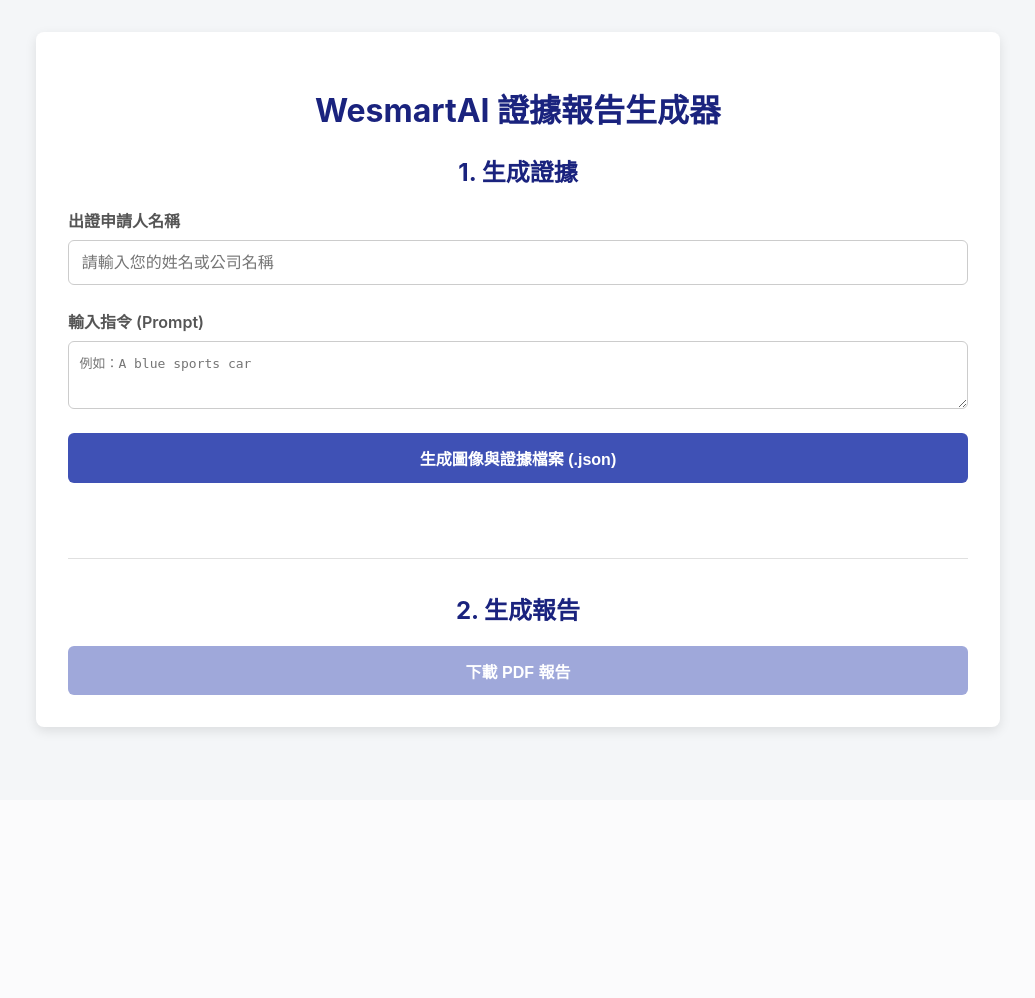
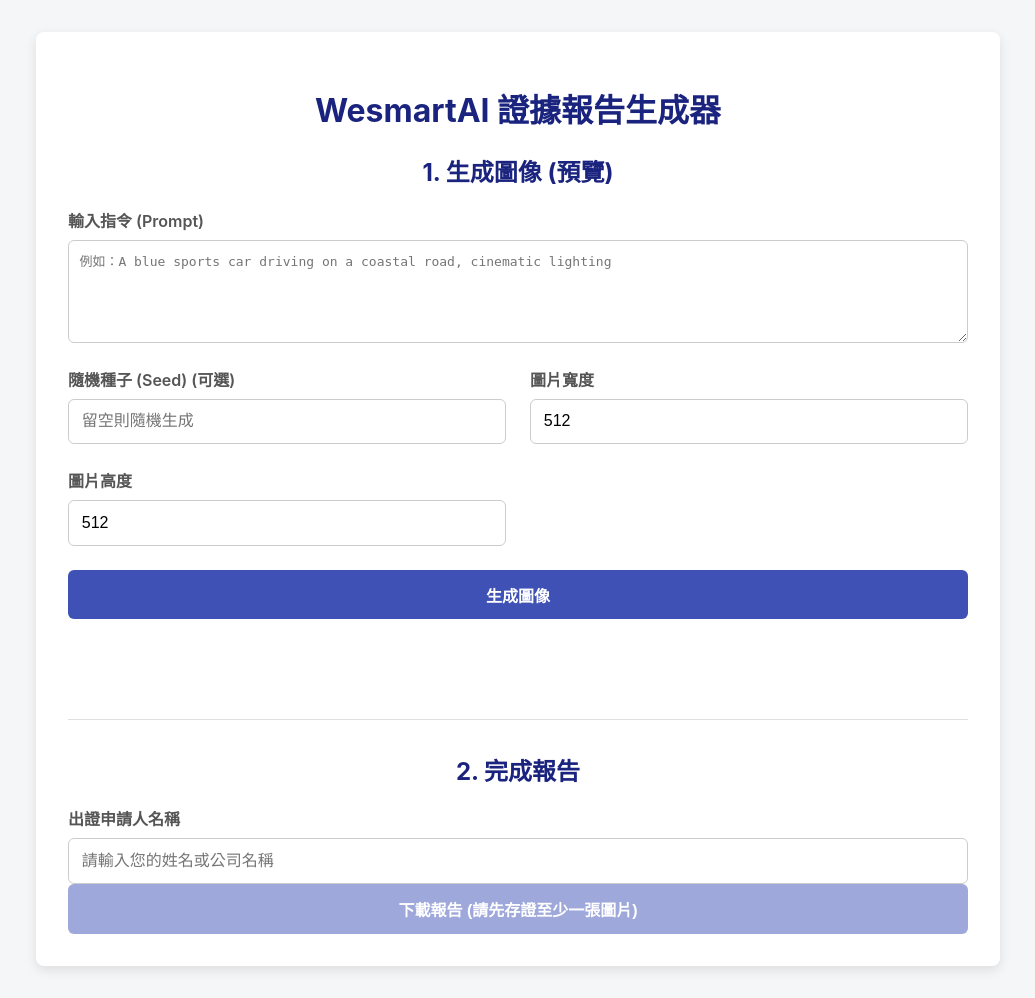
Before and after one commit to weshuangimpact/wesmartai-demo-2, a Flask app: page / in a window 1280 px wide. Shown: the whole page, without its empty margins (122-1157 px from the left). Before the commit the page ends 735 px from the top, so only its background shows below. Run offline with Flask 3, Linux system fonts and the light colour scheme.

Commit message:
Update index.html

```diff
--- a/templates/index.html
+++ b/templates/index.html
@@ -3,7 +3,7 @@
 <head>
     <meta charset="UTF-8">
     <meta name="viewport" content="width=device-width, initial-scale=1.0">
-    <title>WesmartAI圖像創作歷程證據封存系統</title>
+    <title>WesmartAI 圖像生成即時加密封裝系統</title>
     <style>
         body { font-family: -apple-system, BlinkMacSystemFont, "Segoe UI", Roboto, "Helvetica Neue", Arial, sans-serif; margin: 0; padding: 2em; background-color: #f4f6f8; color: #333; }
         .container { max-width: 900px; margin: auto; background: #fff; padding: 2em; border-radius: 8px; box-shadow: 0 4px 12px rgba(0,0,0,0.1); }
@@ -12,46 +12,75 @@
         .form-group { display: flex; flex-direction: column; }
         .full-width { grid-column: 1 / -1; }
         label { font-weight: 600; margin-bottom: 0.5em; color: #555; }
-        input, textarea, button { font-size: 1em; padding: 0.8em; border-radius: 6px; border: 1px solid #ccc; }
+        input, textarea, button { font-size: 1em; padding: 0.8em; border-radius: 6px; border: 1px solid #ccc; transition: all 0.2s ease; }
+        textarea { resize: vertical; min-height: 80px; }
         button { background-color: #3f51b5; color: white; border: none; cursor: pointer; font-weight: bold; }
         button:hover { background-color: #303f9f; }
         button:disabled { background-color: #9fa8da; cursor: not-allowed; }
-        #result-area { text-align: center; margin-top: 1.5em; }
-        #result-area img { max-width: 50%; height: auto; border-radius: 8px; border: 1px solid #ddd; }
+        #results-grid { display: grid; grid-template-columns: repeat(auto-fill, minmax(220px, 1fr)); gap: 1.5em; margin-top: 1.5em; }
+        .result-card { border: 1px solid #e0e0e0; border-radius: 8px; overflow: hidden; text-align: center; box-shadow: 0 2px 6px rgba(0,0,0,0.05); display: flex; flex-direction: column; }
+        .result-card img { max-width: 100%; height: auto; display: block; }
+        .result-card .info { padding: 1em; margin: 0; background: #fafafa; font-size: 0.9em; flex-grow: 1; }
+        .result-card .action { padding: 0.8em; background: #f0f0f0; }
+        .result-card .action button { width: 100%; padding: 0.6em; font-size: 0.9em; background-color: #00796b; }
+        .result-card .action button:disabled { background-color: #80cbc4; }
         .spinner { margin: 2em auto; width: 40px; height: 40px; border: 4px solid #f3f3f3; border-top: 4px solid #3f51b5; border-radius: 50%; animation: spin 1s linear infinite; display: none; }
         @keyframes spin { 0% { transform: rotate(0deg); } 100% { transform: rotate(360deg); } }
         #status { text-align: center; margin-top: 1em; font-weight: 500; min-height: 1.2em; }
         hr { border: none; height: 1px; background-color: #e0e0e0; margin: 2em 0; }
+        {% if not api_key_set %}
+        .warning { background-color: #fff3e0; color: #e65100; padding: 1em; border-radius: 8px; text-align: center; margin-bottom: 2em; }
+        {% endif %}
     </style>
 </head>
 <body>
     <div class="container">
         <h1>WesmartAI 證據報告生成器</h1>
 
-        <h2>1. 生成證據</h2>
+        {% if not api_key_set %}
+        <div class="warning">
+            <strong>注意：</strong> 後端尚未設定 TOGETHER_API_KEY 環境變數，圖像生成功能將無法使用。
+        </div>
+        {% endif %}
+
+        <h2>1. 生成圖像 (預覽)</h2>
         <div class="form-grid">
             <div class="form-group full-width">
-                <label for="applicant_name">出證申請人名稱</label>
-                <input type="text" id="applicant_name" placeholder="請輸入您的姓名或公司名稱">
+                <label for="prompt">輸入指令 (Prompt)</label>
+                <textarea id="prompt" placeholder="例如：A blue sports car driving on a coastal road, cinematic lighting"></textarea>
+            </div>
+            <div class="form-group">
+                <label for="seed">隨機種子 (Seed) (可選)</label>
+                <input type="text" id="seed" placeholder="留空則隨機生成">
+            </div>
+            <div class="form-group">
+                <label for="width">圖片寬度</label>
+                <input type="number" id="width" value="512">
+            </div>
+             <div class="form-group">
+                <label for="height">圖片高度</label>
+                <input type="number" id="height" value="512">
             </div>
             <div class="form-group full-width">
-                <label for="prompt">輸入指令 (Prompt)</label>
-                <textarea id="prompt" placeholder="例如：A blue sports car" rows="3"></textarea>
-            </div>
-            <div class="form-group full-width">
-                <button id="generate-btn">生成圖像與證據檔案 (.json)</button>
+                <button id="generate-btn">生成圖像</button>
             </div>
         </div>
 
         <div id="spinner" class="spinner"></div>
         <div id="status"></div>
-        <div id="result-area"></div>
+
+        <div id="results-grid"></div>
 
         <hr>
 
-        <h2>2. 生成報告</h2>
+        <h2>2. 完成報告</h2>
         <div class="form-group full-width">
-             <button id="finalize-btn" disabled>下載 PDF 報告</button>
+            <label for="applicant_name">出證申請人名稱</label>
+            <input type="text" id="applicant_name" placeholder="請輸入您的姓名或公司名稱">
+        </div>
+
+        <div class="form-group full-width">
+             <button id="finalize-btn" disabled>下載報告 (請先存證至少一張圖片)</button>
         </div>
     </div>
 
@@ -60,8 +89,9 @@
         const finalizeBtn = document.getElementById('finalize-btn');
         const spinner = document.getElementById('spinner');
         const statusEl = document.getElementById('status');
-        const resultArea = document.getElementById('result-area');
+        const resultsGrid = document.getElementById('results-grid');
 
+        // 下載檔案的輔助函式
         function downloadFile(url) {
             const a = document.createElement('a');
             a.href = url;
@@ -71,43 +101,85 @@
             document.body.removeChild(a);
         }
 
+        // 當點擊「生成圖像」
         generateBtn.addEventListener('click', async () => {
-            const applicantName = document.getElementById('applicant_name').value;
-            const prompt = document.getElementById('prompt').value;
-            if (!applicantName || !prompt) {
-                alert('申請人名稱 與 Prompt 皆為必填項！');
+            const payload = {
+                prompt: document.getElementById('prompt').value,
+                seed: document.getElementById('seed').value,
+                width: document.getElementById('width').value,
+                height: document.getElementById('height').value,
+            };
+
+            if (!payload.prompt) {
+                alert('Prompt 為必填項！');
                 return;
             }
 
             spinner.style.display = 'block';
-            statusEl.textContent = '正在生成圖像與證據正本...';
+            statusEl.textContent = '圖像生成中，請稍候...';
             generateBtn.disabled = true;
-            finalizeBtn.disabled = true;
-            resultArea.innerHTML = '';
 
             try {
                 const response = await fetch('/generate', {
                     method: 'POST',
                     headers: { 'Content-Type': 'application/json' },
-                    body: JSON.stringify({ applicant_name: applicantName, prompt: prompt }),
+                    body: JSON.stringify(payload),
                 });
                 const result = await response.json();
 
                 if (response.ok) {
-                    statusEl.textContent = '✅ 生成成功！已自動觸發原圖與 JSON 證據檔案下載。';
+                    statusEl.textContent = `✅ 預覽圖 ${result.version} 生成成功！請選擇是否存證。`;
+                    const card = document.createElement('div');
+                    card.className = 'result-card';
 
-                    // 顯示預覽圖
-                    resultArea.innerHTML = `<img src="${result.preview_image_url}" alt="Generated Image">`;
+                    const sealBtnId = `seal-btn-${result.version}`;
+                    card.innerHTML = `
+                        <img src="${result.image_url}" alt="Generated Image ${result.version}">
+                        <div class="info">
+                            <p><b>版本 ${result.version}</b><br>Seed: ${result.seed}</p>
+                        </div>
+                        <div class="action">
+                            <button id="${sealBtnId}">存證並下載</button>
+                        </div>
+                    `;
+                    resultsGrid.appendChild(card);
 
-                    // 自動下載
-                    downloadFile(result.image_url);
-                    downloadFile(result.json_url);
+                    // 為新生成的按鈕加上事件監聽
+                    document.getElementById(sealBtnId).addEventListener('click', async (e) => {
+                        const sealBtn = e.target;
+                        sealBtn.disabled = true;
+                        sealBtn.textContent = '存證中...';
 
-                    // 啟用報告下載按鈕
-                    finalizeBtn.disabled = false;
+                        try {
+                            const sealResponse = await fetch('/seal', {
+                                method: 'POST',
+                                headers: { 'Content-Type': 'application/json' },
+                                body: JSON.stringify({ filename: result.filename }),
+                            });
+                            const sealResult = await sealResponse.json();
+
+                            if (sealResponse.ok) {
+                                // 1. 觸發下載
+                                downloadFile(result.download_url);
+                                // 2. 更新按鈕狀態
+                                sealBtn.textContent = '已存證 ✅';
+                                // 3. 啟用「下載報告」按鈕
+                                finalizeBtn.disabled = false;
+                                finalizeBtn.textContent = '下載報告';
+                                statusEl.textContent = `版本 ${result.version} 已存證成功！`;
+                            } else {
+                                throw new Error(sealResult.error || '存證失敗');
+                            }
+                        } catch (err) {
+                            sealBtn.textContent = '存證失敗 ❌';
+                            statusEl.textContent = `❌ 錯誤: ${err.message}`;
+                        }
+                    });
+
                 } else {
                     throw new Error(result.error || '未知錯誤');
                 }
+
             } catch (error) {
                 statusEl.textContent = `❌ 錯誤: ${error.message}`;
             } finally {
@@ -116,7 +188,14 @@
             }
         });
 
+        // 當點擊「下載報告」
         finalizeBtn.addEventListener('click', async () => {
+            const applicantName = document.getElementById('applicant_name').value;
+            if (!applicantName) {
+                alert('請輸入出證申請人名稱！');
+                return;
+            }
+
             spinner.style.display = 'block';
             statusEl.textContent = '正在製作 PDF 報告...';
             finalizeBtn.disabled = true;
@@ -125,16 +204,18 @@
                 const response = await fetch('/finalize', {
                     method: 'POST',
                     headers: { 'Content-Type': 'application/json' },
-                    body: JSON.stringify({}), // body可以為空，因為後端會從全域變數取資料
+                    body: JSON.stringify({ applicant_name: applicantName }),
                 });
                 const result = await response.json();
 
                 if (response.ok) {
                     statusEl.textContent = '報告製作完成！即將開始下載...';
                     downloadFile(result.report_url);
+                    alert('報告已準備下載。');
                 } else {
                     throw new Error(result.error || '未知錯誤');
                 }
+
             } catch (error) {
                 statusEl.textContent = `❌ 錯誤: ${error.message}`;
             } finally {
```
